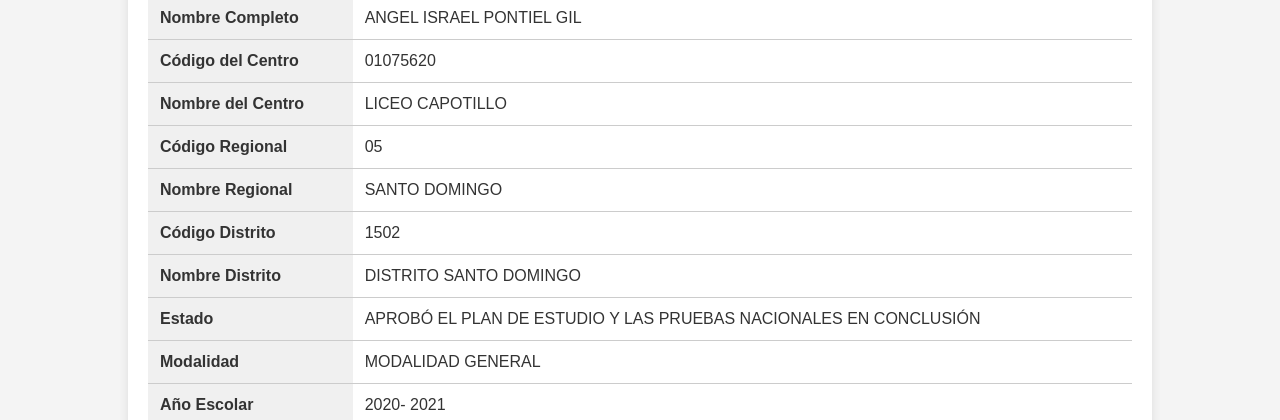
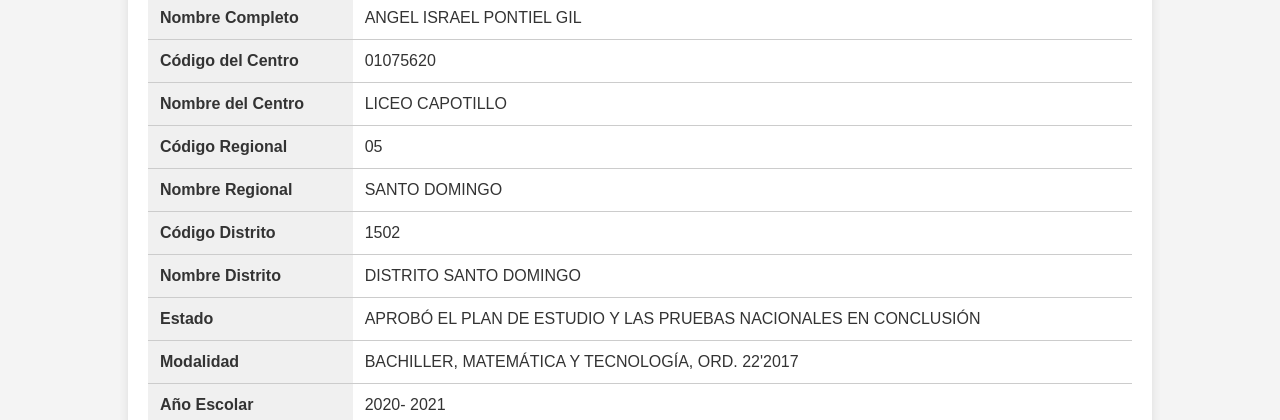
Before and after one commit to validacionministeriodeeducacion/--.gob.do-Token-5B6A9E719403..., a plain HTML site: page index.html in a window 1280 px wide. Shown: the part 532-952 px from the top of the page. Drawn offline with Linux system fonts and the light colour scheme.

Commit message:
Update index.html

```diff
--- a/index.html
+++ b/index.html
@@ -270,7 +270,7 @@
                 </tr>
                 <tr>
                     <th>Modalidad</th>
-                    <td>MODALIDAD GENERAL</td>
+                    <td>BACHILLER, MATEMÁTICA Y TECNOLOGÍA, ORD. 22'2017</td>
                 </tr>
 
                 <tr>
```
